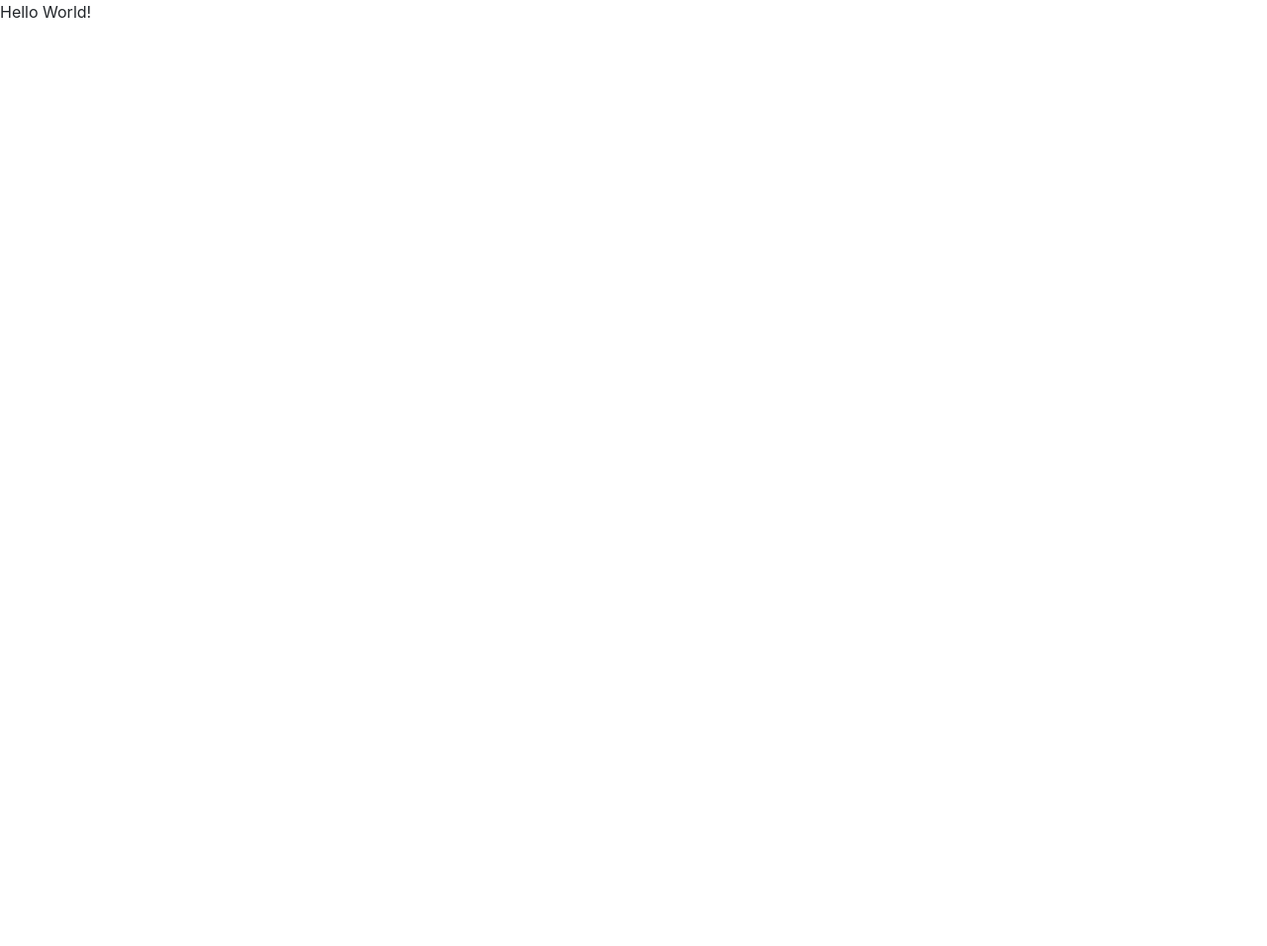
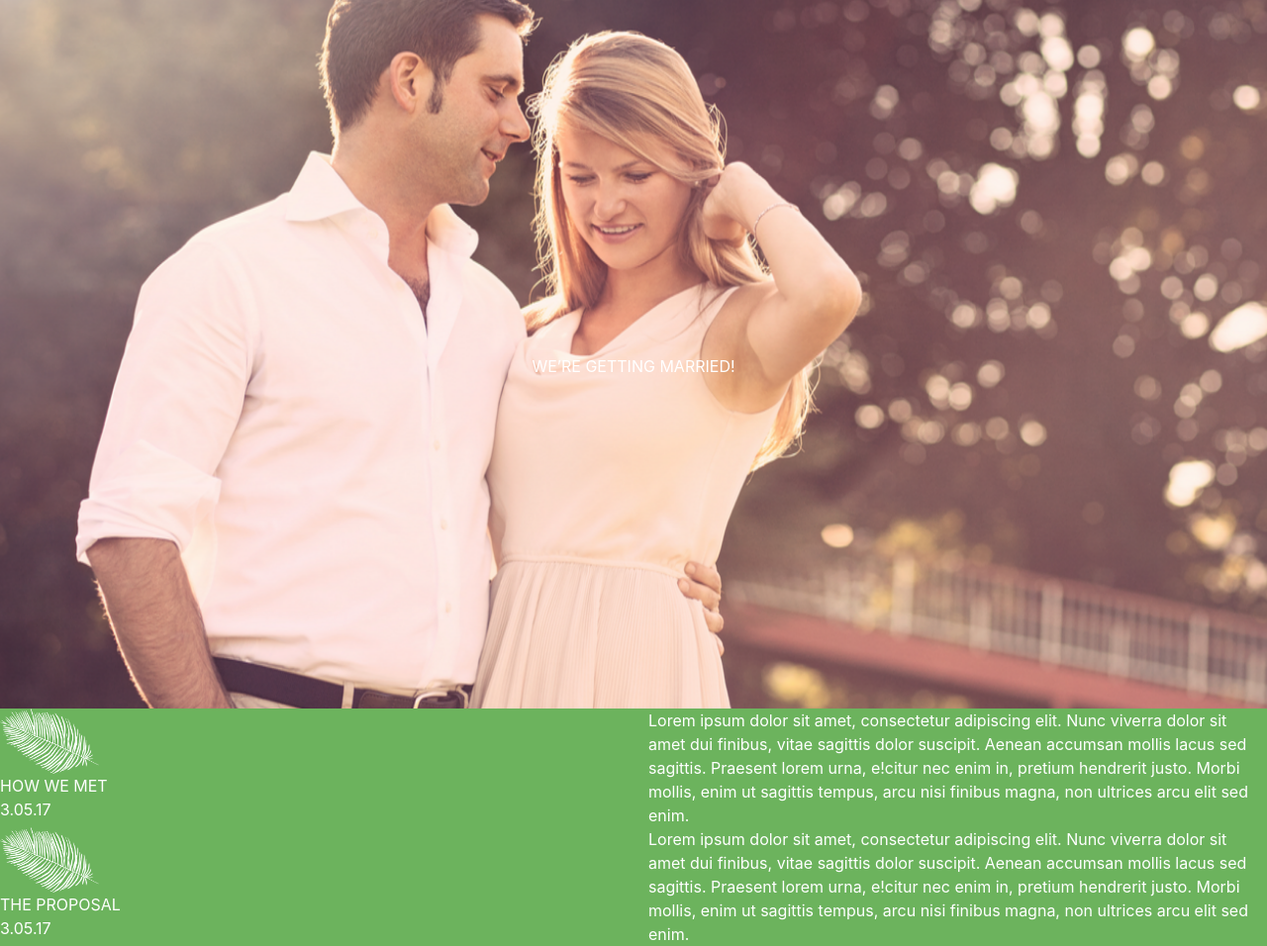
Before and after one commit to chessmasterhong/test-1, a website: page part2/public/index.html in a window 1280 px wide. Shown: the whole page at 99% size. Before the commit the page ends 800 px from the top, so only its background shows below. Drawn offline with nearby package versions, Linux system fonts and the light colour scheme; some packages are replaced by stand-ins of ours.

Commit message:
Added initial scaffolding, images, and contents.

```diff
--- a/package.json
+++ b/package.json
@@ -4,8 +4,8 @@
   "description": "",
   "main": "",
   "scripts": {
-    "serve-part1": "node node_modules/http-server/bin/http-server part1/public/",
-    "serve-part2": "node node_modules/http-server/bin/http-server part2/public/"
+    "serve-part1": "node node_modules/http-server/bin/http-server part1/public/ -a127.0.0.1 -p8080 -c-1",
+    "serve-part2": "node node_modules/http-server/bin/http-server part2/public/ -a127.0.0.1 -p8080 -c-1"
   },
   "repository": {
     "type": "git",
--- a/part2/public/scripts/home/home.html
+++ b/part2/public/scripts/home/home.html
@@ -1,3 +1,62 @@
 <div>
-  Hello World!
+  <div class="row banner">
+    <img src="media/images/Stocksy_txp6745c2fbMnP100_Large_7457_1.png" class="banner-image">
+    <div class="banner-text">
+      WE’RE GETTING MARRIED!
+    </div>
+  </div>
+  <div class="row">
+    <div class="col-lg-6 col-sm-12">
+      <div>
+        <img src="media/images/Palmier1-White.png" class="section-image">
+      </div>
+      <div>
+        HOW WE MET
+      </div>
+      <div>
+        3.05.17
+      </div>
+    </div>
+    <div class="col-lg-6 col-sm-12">
+      <div>
+        Lorem ipsum dolor sit amet,
+        consectetur adipiscing elit. Nunc
+        viverra dolor sit amet dui finibus, vitae
+        sagittis dolor suscipit. Aenean
+        accumsan mollis lacus sed sagittis.
+        Praesent lorem urna, e!citur nec enim
+        in, pretium hendrerit justo. Morbi
+        mollis, enim ut sagittis tempus, arcu nisi
+        finibus magna, non ultrices arcu elit sed
+        enim.
+      </div>
+    </div>
+  </div>
+  <div class="row">
+    <div class="col-lg-6 col-sm-12">
+      <div>
+        <img src="media/images/Palmier1-White.png" class="section-image">
+      </div>
+      <div>
+        THE PROPOSAL
+      </div>
+      <div>
+        3.05.17
+      </div>
+    </div>
+    <div class="col-lg-6 col-sm-12">
+      <div>
+        Lorem ipsum dolor sit amet,
+        consectetur adipiscing elit. Nunc
+        viverra dolor sit amet dui finibus, vitae
+        sagittis dolor suscipit. Aenean
+        accumsan mollis lacus sed sagittis.
+        Praesent lorem urna, e!citur nec enim
+        in, pretium hendrerit justo. Morbi
+        mollis, enim ut sagittis tempus, arcu nisi
+        finibus magna, non ultrices arcu elit sed
+        enim.
+      </div>
+    </div>
+  </div>
 </div>
--- a/part2/public/styles/main.css
+++ b/part2/public/styles/main.css
@@ -0,0 +1,30 @@
+/* Background */
+body {
+  background-color: #6CB35D;
+  color: white;
+}
+
+.container-fluid {
+  margin: 0;
+  padding: 0;
+}
+
+.banner {
+  position: relative;
+}
+
+.banner .banner-image {
+  width: 100%;
+  height: 100%;
+}
+
+.banner .banner-text {
+  position: absolute;
+  top: 50%;
+  width: 100%;
+  text-align: center;
+}
+
+.section-image {
+  width: 100px;
+}
```
Also changed, not shown: part2/public/media/images/Palmier1-White.png (added), part2/public/media/images/Stocksy_txp6745c2fbMnP100_Large_7457.png (added), part2/public/media/images/Stocksy_txp6745c2fbMnP100_Large_7457_1.png (added).
